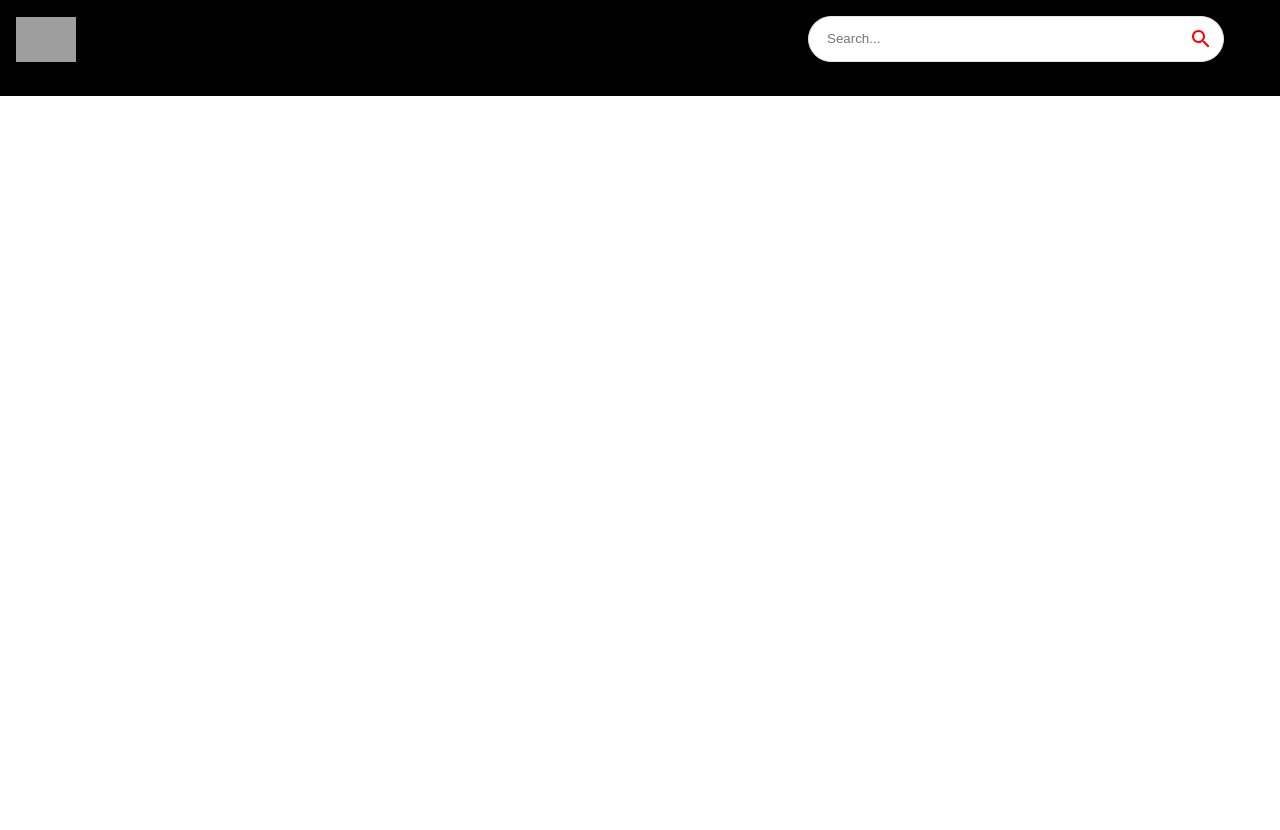
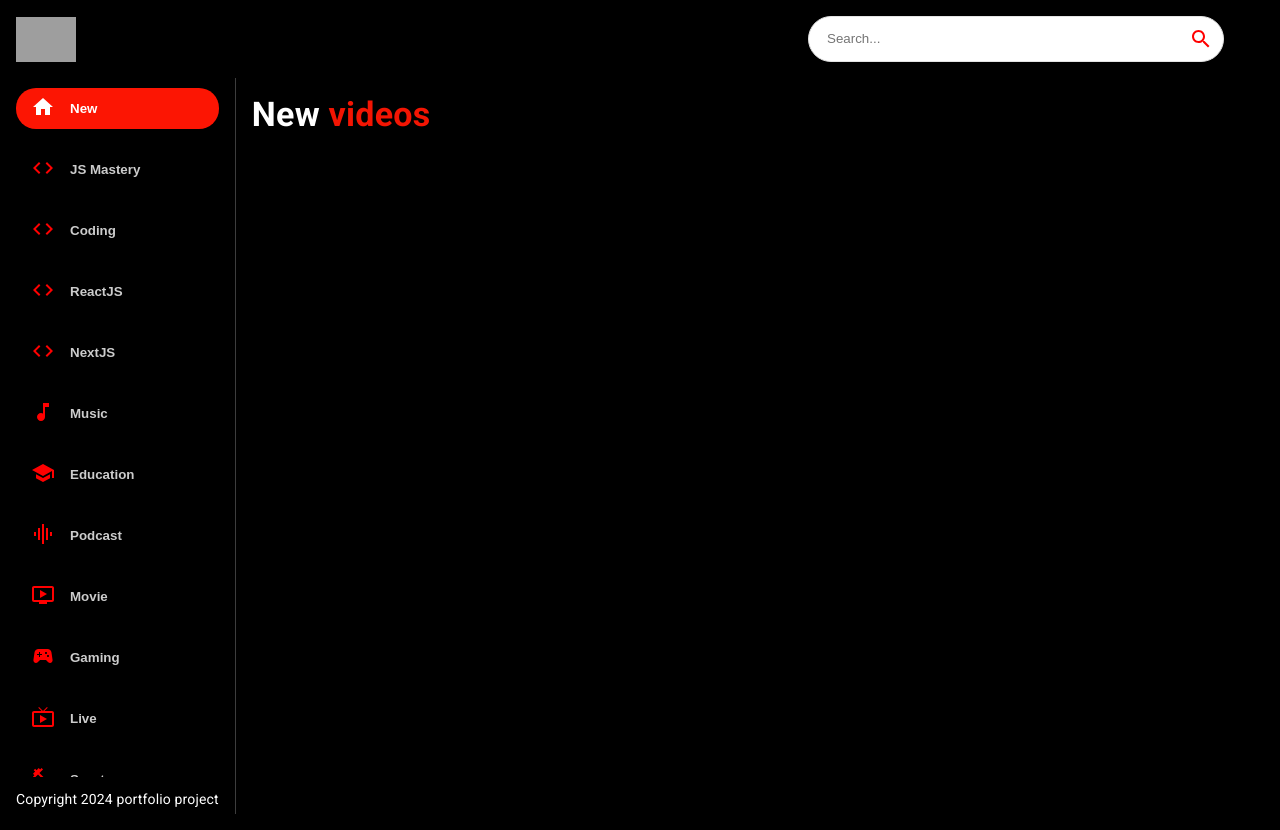
Before and after one commit to gery117/youtube-clone-app, a React (Create React App) app: page / in a window 1280 px wide. Before the commit the page ends 800 px from the top, so only its background shows below. Built offline with nearby package versions, Linux system fonts and the light colour scheme; grey boxes are pictures that could not be loaded.

Commit message:
created front end feed

```diff
--- a/src/components/Feed.jsx
+++ b/src/components/Feed.jsx
@@ -1,8 +1,44 @@
-import React from 'react'
+import {useState, useEffect} from 'react';
+import {Box, Stack, Typography} from '@mui/material'
+// import Sidebar from './Sidebar';
+// import Videos from './Videos';
+import { Sidebar, Videos} from './'
 
 const Feed = () => {
   return (
-    <div>Feed</div>
+    <Stack
+      sx={{
+        flexDirection: {
+          xs: "column",
+          md: "row" }
+      }}
+    >
+      <Box
+        sx={{
+          height: { xs: "92vh", md: "92vh" },
+            borderRight: "1px solid #3d3d3d",
+            px: { xs: 0, md: 2 }
+        }}
+      >
+        <Sidebar/>
+        <Typography
+          className='copyright'
+          variant='body2'
+          sx={{
+            mt: 1.5,
+            color: '#fff'
+          }}
+        >
+          Copyright 2024 portfolio project
+        </Typography>
+      </Box>
+      <Box p={2} sx={{overflowY: 'auto', height: '90vh', flex: 2}}>
+        <Typography variant='h4' fontWeight= 'bold' mb={2} sx={{color: 'white'}}>
+          New <span style= {{color: '#F31503'}}>videos</span>
+        </Typography>
+        <Videos videos={[]}/>
+      </Box>
+    </Stack>
   )
 }
 
--- /dev/null
+++ b/src/components/Sidebar.jsx
@@ -0,0 +1,42 @@
+import {Stack} from '@mui/material'
+
+import { categories } from '../utils/constants'
+
+const selectedCategory = 'New';
+
+const Sidebar = () => (
+    <Stack
+        direction="row"
+        sx={{
+            overflowY:"auto",
+            height: {xs: '45%', md: '95%' },
+            flexDirection: { md: 'column'},
+        }}
+    >
+        {categories.map((category)=>(
+            <button
+                className="category-btn"
+                style = {{
+                    background: category.name === selectedCategory && '#FC1503',
+                    color: 'white'
+                }}
+                key={category.name}
+            >
+                <span style ={{
+                    color: category.name === selectedCategory ? 'white': 'red', marginRight: '15px'
+                }}
+                >
+                    {category.icon}
+                </span>
+                <span style={{
+                    opacity: category.name === selectedCategory ? '1' : '0.8'
+                }}
+                >
+                    {category.name}
+                </span>
+            </button>
+        ))}
+    </Stack>
+)
+
+export default Sidebar
--- /dev/null
+++ b/src/components/Videos.jsx
@@ -0,0 +1,9 @@
+import React from 'react'
+
+const Videos = () => {
+    return (
+        <div>Videos</div>
+    )
+}
+
+export default Videos
--- a/src/components/index.js
+++ b/src/components/index.js
@@ -4,3 +4,5 @@ export { default as ChannelDetail } from './ChannelDetail'
 export { default as SearchFeed } from './SearchFeed'
 export { default as VideoDetail } from './VideoDetail'
 export { default as SearchBar } from './SearchBar'
+export { default as Sidebar } from './Sidebar'
+export { default as Videos } from './Videos'
```
